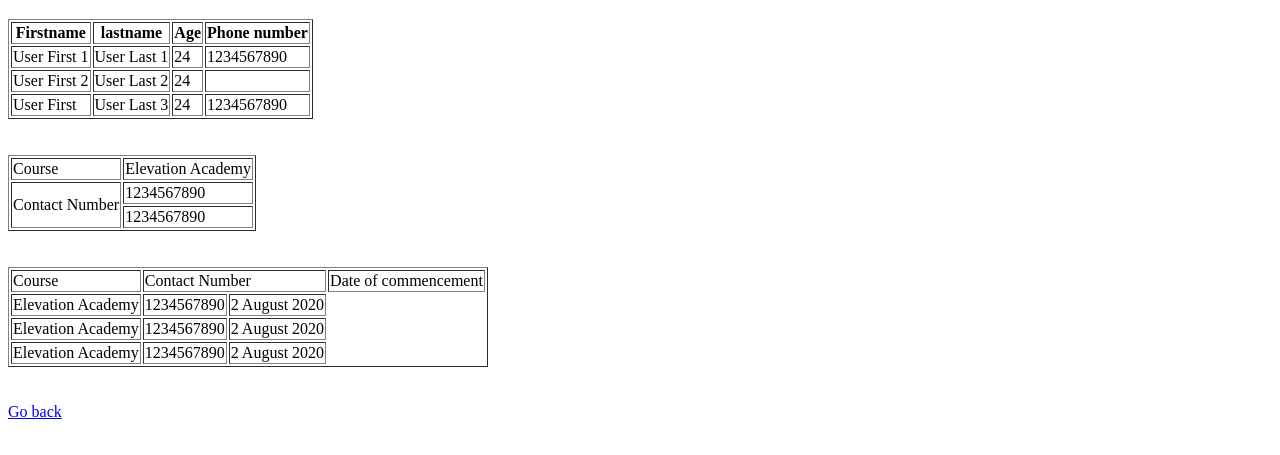
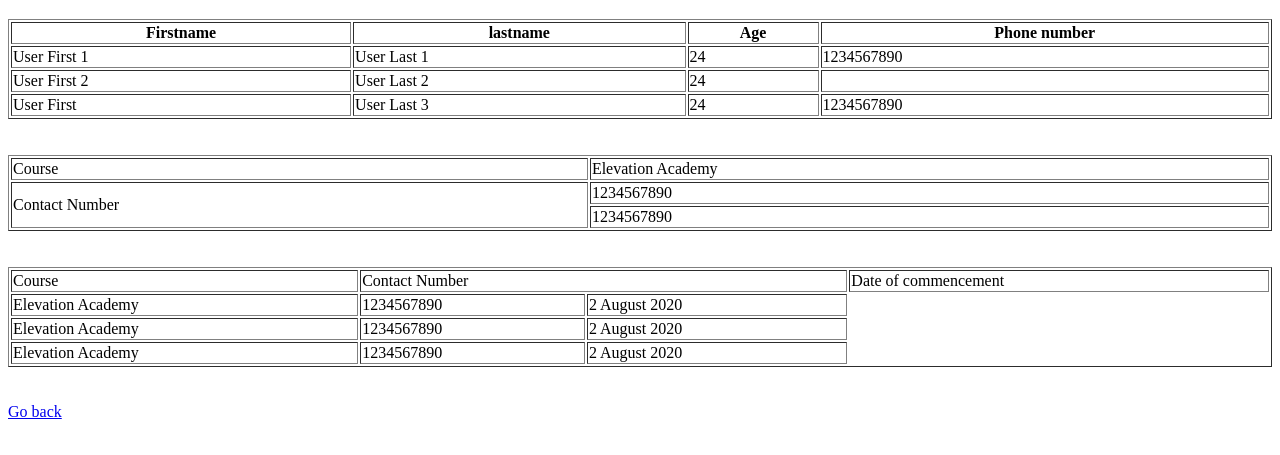
Before and after one commit to RitickRout/session, a plain HTML site: page Assisment/tables.html in a window 1280 px wide. Shown: the part 61-516 px from the top of the page. Drawn offline with Linux system fonts and the light colour scheme.

Commit message:
Update tables.html

```diff
--- a/Assisment/tables.html
+++ b/Assisment/tables.html
@@ -7,7 +7,7 @@
 </head>
 <body>
     <h1>Tables</h1>
-    <table border="1">
+    <table border="1" width="100%">
         <tr>
             <th>Firstname</th>
             <th>lastname</th>
@@ -34,7 +34,7 @@
         </tr>
     </table> <br><br>
 
-    <table border="1">
+    <table border="1" width="100%">
        <tr>
            <td>Course</td>
            <td>Elevation Academy</td>
@@ -48,7 +48,7 @@
        </tr>
     </table><br><br>
 
-    <table border="1">
+    <table border="1" width="100%">
         <tr>
             <td>Course</td>
             <td colspan="2">Contact Number</td>
```
